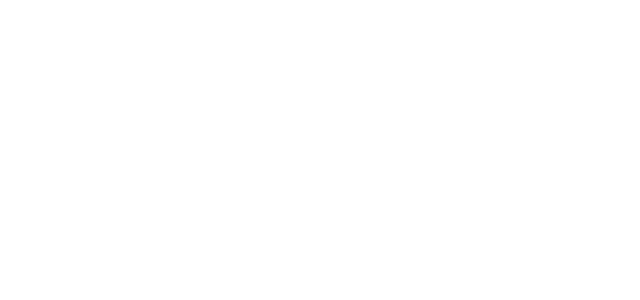
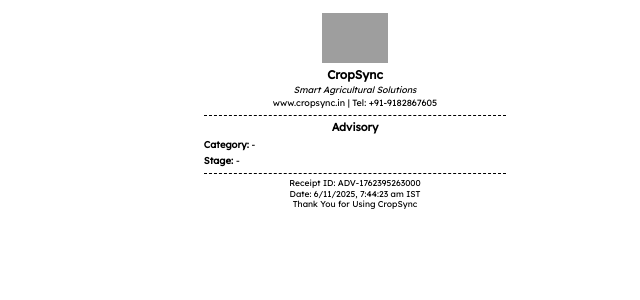
Before and after one commit to villageboy09/advisory-pdf-generator-cropsync, a React (Vite) app: page / in a window 1280 px wide. Shown: the top 300 px of the page, without its empty margins (285-925 px from the left). Built offline with nearby package versions, Linux system fonts and the light colour scheme; grey boxes are pictures that could not be loaded.

Commit message:
back -120

```diff
--- a/src/App.jsx
+++ b/src/App.jsx
@@ -1,10 +1,10 @@
-import React, { useEffect, useRef, useState } from "react";
+import React, { useEffect, useRef } from "react";
 
-export default function App() {
-  const pdfRef = useRef(null);
-  const [printReady, setPrintReady] = useState(false);
+const readQuery = (key) => {
+  const params = new URLSearchParams(window.location.search);
+  return params.get(key);
+};
 
-  const readQuery = (key) => new URLSearchParams(window.location.search).get(key);
 const safeDecode = (v) => {
   try {
     return v ? decodeURIComponent(v) : null;
@@ -23,6 +23,9 @@
   }
 };
 
+export default function App() {
+  const pdfRef = useRef(null);
+
   const problem_name_te = safeDecode(readQuery("problem_name_te")) || "";
   const problem_name_en = safeDecode(readQuery("problem_name_en")) || "Advisory";
   const category = safeDecode(readQuery("category")) || "-";
@@ -32,44 +35,57 @@
   const components = parseComponents(readQuery("components"));
   const receipt_id = safeDecode(readQuery("receipt_id")) || `ADV-${Date.now()}`;
   const dateIST = new Date().toLocaleString("en-IN", { timeZone: "Asia/Kolkata" });
-  const stage_id = readQuery("stage_id") || 3;
 
-  // ✅ Try auto-print first; fallback to manual tap if blocked
+  // 🔸 Auto-open print dialog after fonts load
   useEffect(() => {
-    const autoPrint = async () => {
+    const triggerPrint = async () => {
       if (document.fonts && document.fonts.ready) await document.fonts.ready;
-      setTimeout(() => {
-        try {
-          window.print();
-          window.onafterprint = () => {
-            window.location.href = `https://app.cropsync.in/view_problems_by_stage.php?stage_id=${stage_id}`;
+      setTimeout(() => window.print(), 600);
     };
-        } catch (e) {
-          console.warn("Auto print blocked:", e);
-          setPrintReady(true);
-        }
-      }, 400);
-    };
-    autoPrint();
-  }, [stage_id]);
-
-  // ✅ Manual print trigger (for blocked cases)
-  const handleManualPrint = () => {
-    window.print();
-    window.onafterprint = () => {
-      window.location.href = `https://app.cropsync.in/view_problems_by_stage.php?stage_id=${stage_id}`;
-    };
-  };
+    triggerPrint();
+  }, []);
 
   const styles = {
     container: {
       width: "80mm",
+      maxWidth: "80mm",
       margin: "0 auto",
       padding: "5px",
       fontFamily: "Lexend, 'Noto Sans Telugu', sans-serif",
       fontSize: "9.5px",
       lineHeight: 1.25,
       color: "#000",
+    },
+    header: {
+      textAlign: "center",
+      marginBottom: "6px",
+      borderBottom: "1px dashed #000",
+      paddingBottom: "6px",
+    },
+    logo: { height: "50px", display: "block", margin: "0 auto 4px" },
+    companyName: { fontWeight: "700", fontSize: "12px", margin: "2px 0" },
+    companyTag: { fontSize: "9px", fontStyle: "italic", margin: "2px 0" },
+    teluguTitle: {
+      fontFamily: "'Noto Sans Telugu', Lexend, sans-serif",
+      textAlign: "center",
+      fontSize: "11px",
+      fontWeight: "700",
+      marginBottom: "4px",
+    },
+    infoRow: { marginBottom: "4px" },
+    h2: {
+      fontSize: "10px",
+      fontWeight: "700",
+      margin: "6px 0 4px 0",
+      borderBottom: "1px solid #000",
+      paddingBottom: "2px",
+    },
+    treatmentItem: {
+      margin: "4px 0",
+      padding: "3px",
+      backgroundColor: "#f5f5f5",
+      border: "1px solid #ddd",
+      fontSize: "9.5px",
     },
     footer: {
       textAlign: "center",
@@ -79,33 +95,97 @@
       paddingTop: "4px",
     },
     telugu: {
-      fontFamily: "'Noto Sans Telugu', Lexend",
+      fontFamily: "'Noto Sans Telugu', Lexend ",
       fontSize: "9px",
-    },
-    printBtn: {
-      display: "block",
-      margin: "20px auto",
-      padding: "6px 12px",
-      background: "#1976d2",
-      color: "#fff",
-      border: "none",
-      borderRadius: "4px",
-      cursor: "pointer",
-      fontSize: "12px",
     },
   };
 
   return (
     <div ref={pdfRef} style={styles.container}>
-      {/* your existing content here ... */}
-      {/* add fallback button if auto-print blocked */}
-      {printReady && (
-        <div style={{ textAlign: "center", marginTop: "10px" }}>
-          <button onClick={handleManualPrint} style={styles.printBtn}>
-            Open Print Preview
-          </button>
+      <div style={styles.header}>
+        <img
+          alt="CropSync Logo"
+          src="https://app.cropsync.in/logo_v.jpeg"
+          style={styles.logo}
+        />
+        <div style={styles.companyName}>CropSync</div>
+        <div style={styles.companyTag}>Smart Agricultural Solutions</div>
+        <div style={{ fontSize: "9px" }}>
+          www.cropsync.in | Tel: +91-9182867605
+        </div>
+      </div>
+
+      <div style={styles.teluguTitle}>
+        {problem_name_te || problem_name_en}
+      </div>
+
+      <div style={styles.infoRow}>
+        <strong>Category:</strong> {category}
+      </div>
+      <div style={styles.infoRow}>
+        <strong>Stage:</strong> {stage}
+      </div>
+
+      {symptoms_te && (
+        <>
+          <div style={styles.h2}>Symptoms</div>
+          <div style={styles.telugu}>
+            {symptoms_te.split("\n").map((s, i) => (
+              <div key={i}>{s}</div>
+            ))}
+          </div>
+        </>
+      )}
+
+      {notes_te && (
+        <>
+          <div style={styles.h2}>Advisory</div>
+          <div style={styles.telugu}>
+            {notes_te.split("\n").map((s, i) => (
+              <div key={i}>{s}</div>
+            ))}
+          </div>
+        </>
+      )}
+
+      {components?.length > 0 && (
+        <>
+          <div style={styles.h2}>Treatment</div>
+          {components.map((c, i) => (
+            <div key={i} style={styles.treatmentItem}>
+              <div style={{ fontWeight: "700" }}>{c.component_type || "-"}</div>
+              <div>
+                <strong>Name:</strong>{" "}
+                <span style={styles.telugu}>{c.component_name_te || "-"}</span>
+              </div>
+              {c.dose_te && (
+                <div>
+                  <strong>Dose:</strong>{" "}
+                  <span style={styles.telugu}>{c.dose_te}</span>
+                </div>
+              )}
+              {c.application_method_te && (
+                <div>
+                  <strong>Method:</strong>{" "}
+                  <span style={styles.telugu}>{c.application_method_te}</span>
+                </div>
+              )}
+              {c.notes_te && (
+                <div>
+                  <strong>Note:</strong>{" "}
+                  <span style={styles.telugu}>{c.notes_te}</span>
                 </div>
               )}
             </div>
+          ))}
+        </>
+      )}
+
+      <div style={styles.footer}>
+        <div>Receipt ID: {receipt_id}</div>
+        <div>Date: {dateIST} IST</div>
+        <div>Thank You for Using CropSync</div>
+      </div>
+    </div>
   );
 }
```
Lines whose indentation alone changed are shown as unchanged.
